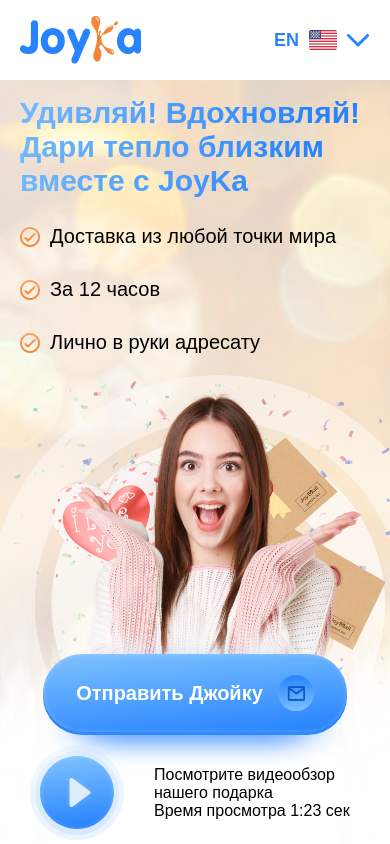
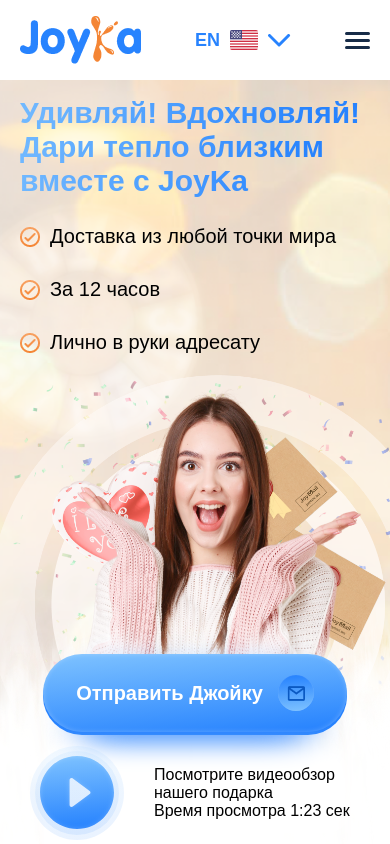
Before and after one commit to ageiwa/joyka-template-vue, a Vue app: page / in a window 390 px wide. Shown: the top 844 px of the page. Built offline with nearby package versions, Linux system fonts and the light colour scheme.

Commit message:
Add icon for mobile menu

```diff
--- a/src/components/Header/Header.vue
+++ b/src/components/Header/Header.vue
@@ -26,6 +26,22 @@
 
       <SelectLanguage />
 
+      <div class="burger-menu">
+        <div class="burger-menu__line"></div>
+        <div class="burger-menu__line"></div>
+        <div class="burger-menu__line"></div>
+
+        <!-- <nav class="header__navbar-mobile">
+          <ul>
+            <li class="navbar-mobile__item"><a href="#">Как это работает?</a></li>
+            <li class="navbar-mobile__item"><a href="#">Кто мы?</a></li>
+            <li class="navbar-mobile__item"><a href="#">Поводы для отправки</a></li>
+            <li class="navbar-mobile__item"><a href="#">FAQ</a></li>
+            <li class="navbar-mobile__item"><a href="#">Отзывы</a></li>
+          </ul>
+        </nav> -->
+      </div>
+
     </div>
   </header>
 </template>
--- a/src/components/Header/style.scss
+++ b/src/components/Header/style.scss
@@ -37,3 +37,56 @@
 .navbar__item:last-child {
     margin-right: 0;
 }
+
+.burger-menu {
+    width: 25px;
+    height: 16px;
+    // position: absolute;
+    z-index: 2;
+    cursor: pointer;
+
+    .burger-menu__line {
+        margin-bottom: 4px;
+        border-radius: 3px;
+        width: 100%;
+        height: 3px;
+        background-color: #172C48;
+        transition: .5s;
+    }
+
+    .burger-menu__line:last-child {
+        margin-bottom: 0;
+    }
+}
+
+// .header__navbar-mobile {
+//     top: 0;
+//     left: 100%;
+//     width: 100%;
+//     height: 100%;
+//     background-color: #fff;
+//     position: absolute;
+//     z-index: 2;
+
+//     ul {
+//         list-style: none;
+//     }
+// }
+
+.burger-menu:hover .burger-menu__line:first-child {
+    translate: 0 7px;
+    transform: rotate(45deg);
+}
+
+.burger-menu:hover .burger-menu__line:nth-child(2) {
+    opacity: 0;
+}
+
+.burger-menu:hover .burger-menu__line:nth-child(3) {
+    translate: 0 -7px;
+    transform: rotate(-45deg);
+}
+
+// .burger-menu:hover .header__navbar-mobile {
+//     left: 0;
+// }
--- a/src/style.scss
+++ b/src/style.scss
@@ -6,6 +6,7 @@
 }
 
 html {
+    min-height: 100%;
     background-color: rgb(40, 42, 44);
     overflow-x: hidden;
 }
```
